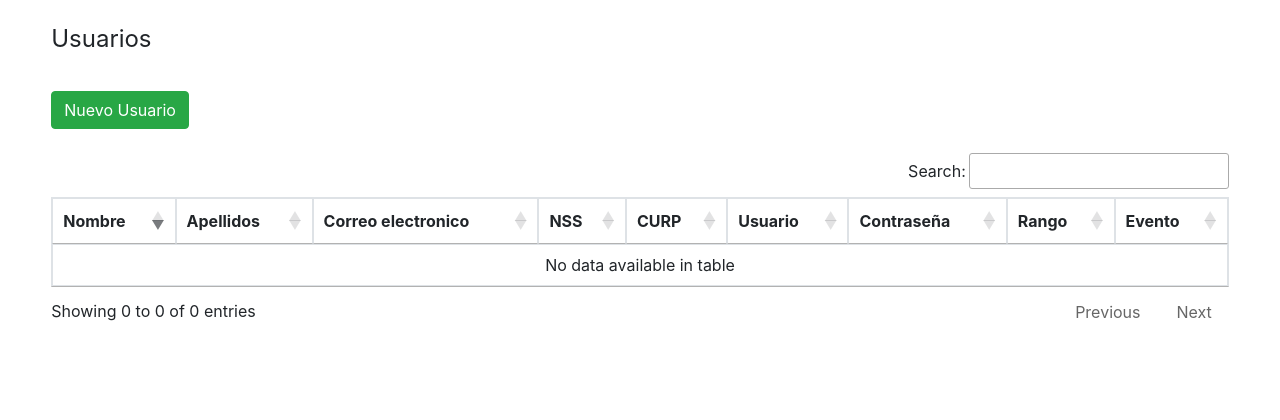
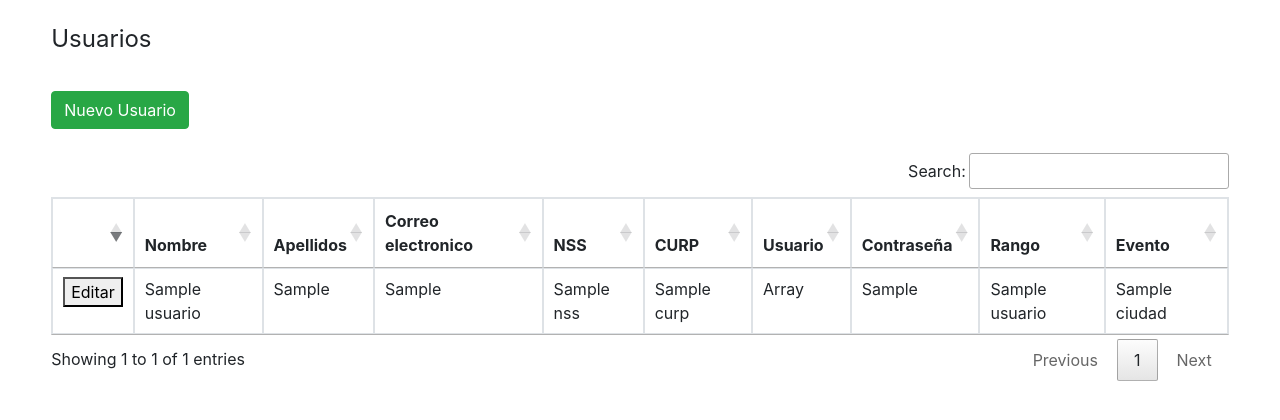
Before and after one commit to BSam98/Espectaculares_Garcia, a CodeIgniter 4 app: the page made by app/Views/Usuarios/Usuarios_View.php in a window 1280 px wide. Shown: the part 153-573 px from the top of the page. Run offline with PHP 8.4 and a stand-in for CodeIgniter, Linux system fonts and the light colour scheme; the template is opened without the code that fills it: most values are stand-ins (such as "Sample title", 1, 10 or a date in 2020); some libraries are stand-ins or nearby versions.

Commit message:
Vista Usuarios

```diff
--- a/app/Views/Usuarios/Usuarios_View.php
+++ b/app/Views/Usuarios/Usuarios_View.php
@@ -108,6 +108,7 @@
                     <table id="example" class="table table-bordered">
                         <thead>
                             <!--Titulos de la tabla-->
+                                <th></th>
                                 <th>Nombre</th>
                                 <th>Apellidos</th>
                                 <th>Correo electronico</th>
@@ -119,8 +120,23 @@
                                 <th>Evento</th>
                             <!--/Titutlos de la tabla-->
                         </thead>
-                            <tbody>
-                            </tbody>
+
+                        <tbody>
+                            <?php foreach ($Usuario as $key => $dU) : ?>
+                                <tr>
+                                    <td><button>Editar</button></td>
+                                    <td><?= $dU->UsuarioNombre?></td>
+                                    <td><?= $dU->UsuarioApellido?></td>
+                                    <td><?= $dU->CorreoE?></td>
+                                    <td><?= $dU->NSS?></td>
+                                    <td><?= $dU->CURP?></td>
+                                    <td><?= $dU->Usuario?></td>
+                                    <td><?= $dU->Contraseña?></td>
+                                    <td><?= $dU->Nombre?></td>
+                                    <td><?= $dU->Ciudad?></td>
+                                </tr>
+                            <?php endforeach ?>
+                        </tbody>
                     </table>
                     <!--/Tabla-->
                 </div>
```
